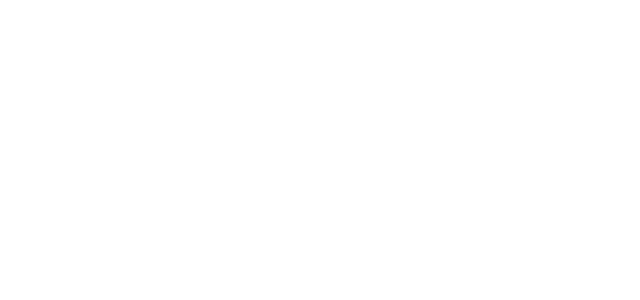
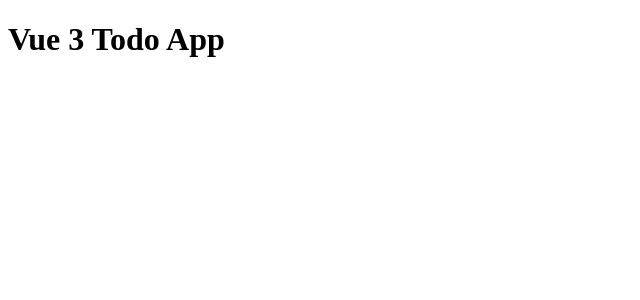
Before and after one commit to ldurniat/Todo-App-Vue, a Vue app: page / in a window 1280 px wide. Shown: the top 300 px of the page, without its empty margins (0-640 px from the left). Built offline with nearby package versions, Linux system fonts and the light colour scheme.

Commit message:
Add title

```diff
--- a/src/App.vue
+++ b/src/App.vue
@@ -3,7 +3,7 @@
 </script>
 
 <template>
-
+    <h1>Vue 3 Todo  App</h1>
 </template>
 
 <style scoped>
```
